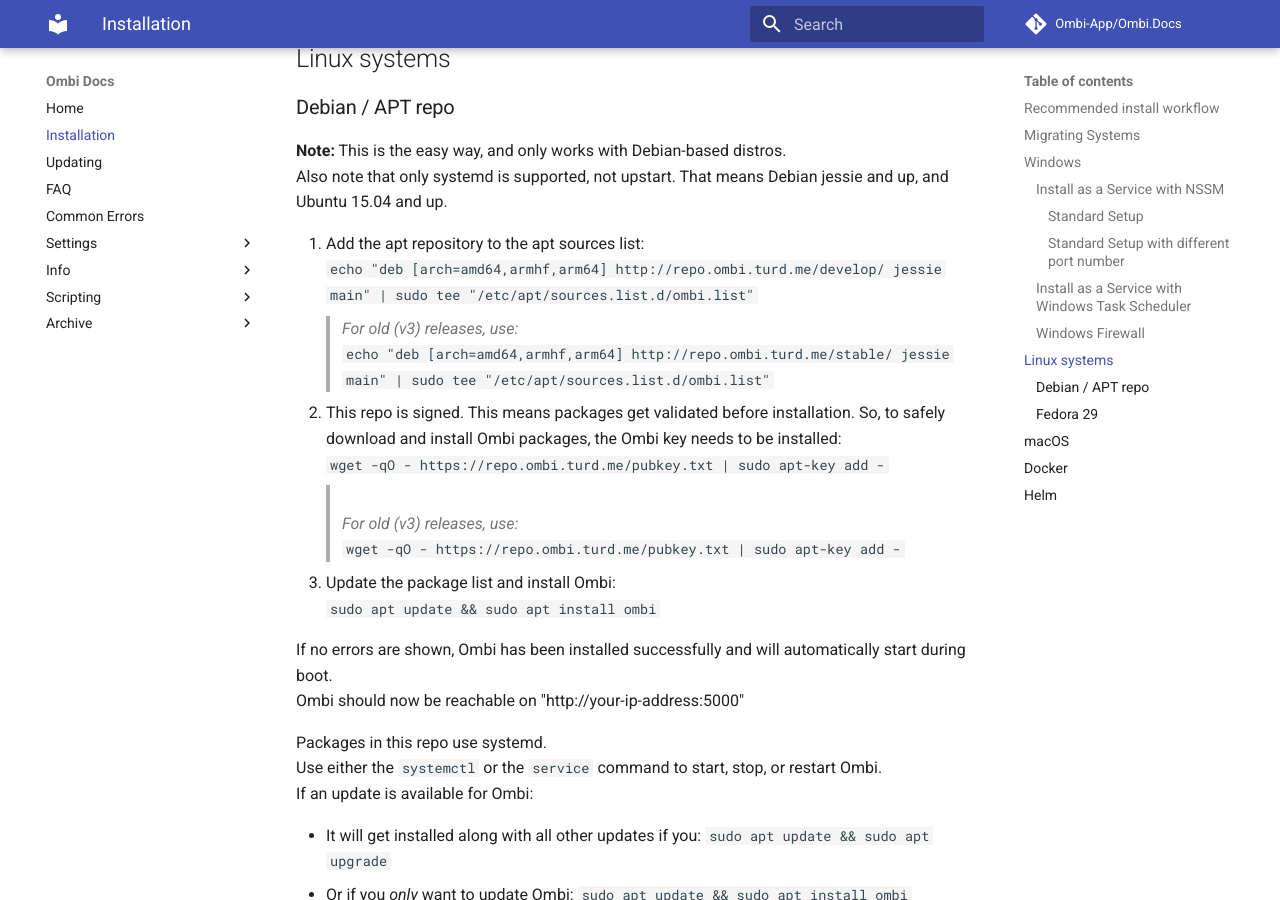
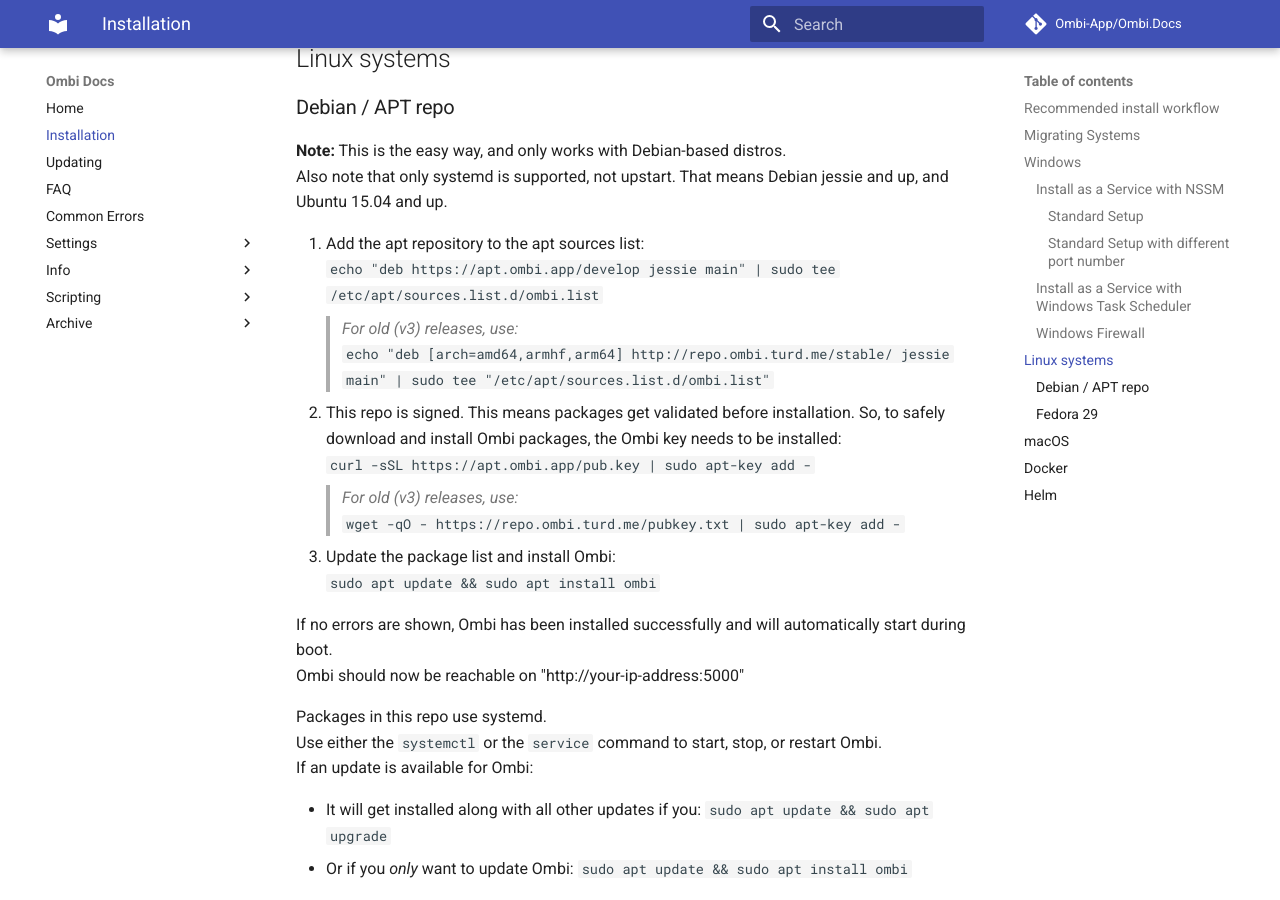
Before and after one commit to Ombi-app/Ombi.Docs, an MkDocs documentation site: the page built from docs/installation.md, in a window 1280 px wide and 900 px high, scrolled down 4135 px. Built offline with MkDocs 1.6.1 and Material for MkDocs 9.7.7, drawn with Linux system fonts in a browser that asks for light colours; comment, search, counter and statistics services are not loaded.

Commit message:
The repo is live!

```diff
--- a/docs/installation.md
+++ b/docs/installation.md
@@ -118,13 +118,11 @@
 Also note that only systemd is supported, not upstart. That means Debian jessie and up, and Ubuntu 15.04 and up.
 
 1. Add the apt repository to the apt sources list:
-`echo "deb [arch=amd64,armhf,arm64] http://repo.ombi.turd.me/develop/ jessie main" | sudo tee "/etc/apt/sources.list.d/ombi.list"`
-> <!--`echo "deb https://apt.ombi.app/develop jessie main" | sudo tee /etc/apt/sources.list.d/ombi.list`-->
+`echo "deb https://apt.ombi.app/develop jessie main" | sudo tee /etc/apt/sources.list.d/ombi.list`
    > _For old (v3) releases, use:_
    > `echo "deb [arch=amd64,armhf,arm64] http://repo.ombi.turd.me/stable/ jessie main" | sudo tee "/etc/apt/sources.list.d/ombi.list"`
 1. This repo is signed. This means packages get validated before installation. So, to safely download and install Ombi packages, the Ombi key needs to be installed:
-`wget -qO - https://repo.ombi.turd.me/pubkey.txt | sudo apt-key add -`
-> <!--`curl -sSL https://apt.ombi.app/pub.key | sudo apt-key add -`-->
+`curl -sSL https://apt.ombi.app/pub.key | sudo apt-key add -`
    > _For old (v3) releases, use:_
    > `wget -qO - https://repo.ombi.turd.me/pubkey.txt | sudo apt-key add -`
 1. Update the package list and install Ombi:
```
